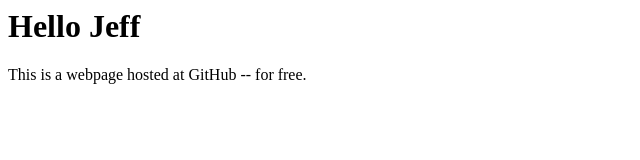
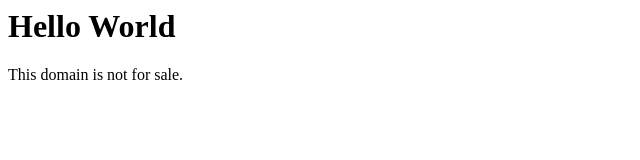
Before and after one commit to Richard-West/Richard-West.github.io, a plain HTML site: page index.html in a window 1280 px wide. Shown: the whole page, without its empty margins (0-640 px from the left). Drawn offline with Linux system fonts and the light colour scheme.

Commit message:
Update index.html

```diff
--- a/index.html
+++ b/index.html
@@ -1,2 +1,2 @@
-<h1>Hello Jeff</h1>
-<p>This is a  webpage hosted at GitHub -- for free.</p>
+<h1>Hello World</h1>
+<p>This domain is not for sale.</p>
```
